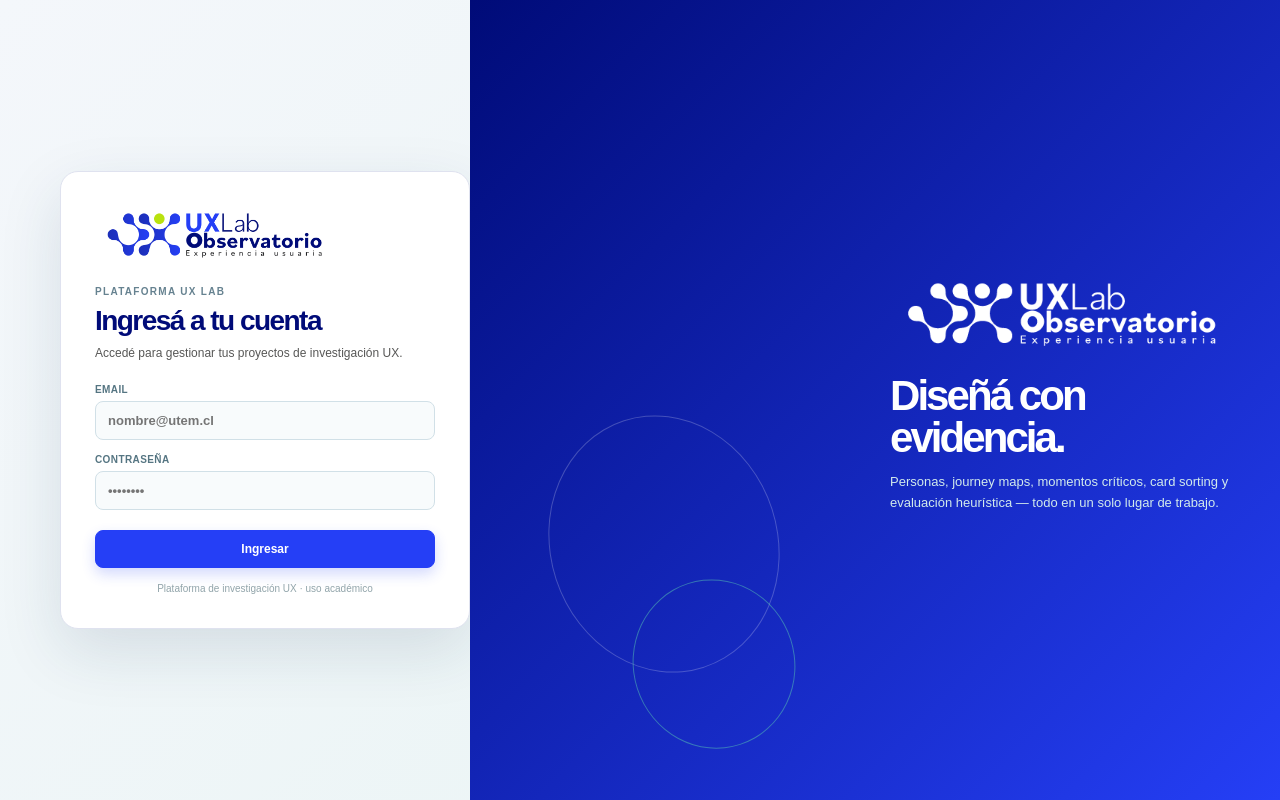
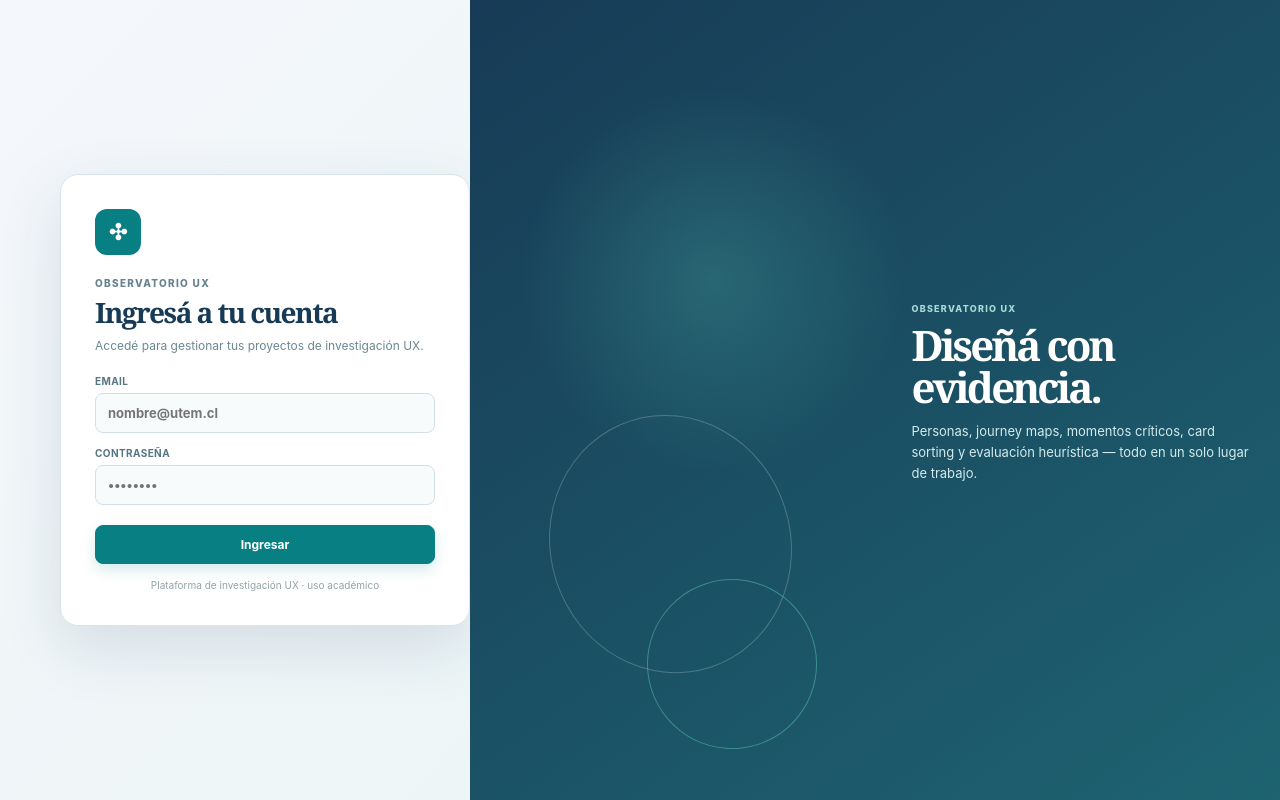
Before and after one commit to tvasquezm/observatorio-ux, a React (Vite) app in the folder apps/frontend/: page /login in a window 1280 px wide. Built offline with nearby package versions, Linux system fonts and the light colour scheme; no server answers.

Commit message:
revertir(frontend): restaurar el tema visual anterior

```diff
--- a/apps/frontend/src/features/auth/pages/LoginPage.tsx
+++ b/apps/frontend/src/features/auth/pages/LoginPage.tsx
@@ -21,8 +21,8 @@ export function LoginPage() {
   return (
     <div className="login">
       <section className="login-card">
-        <img className="login-logo" src="/brand/uxlab-observatorio.png" alt="UXLab Observatorio - Experiencia usuaria" />
-        <span className="eyebrow">PLATAFORMA UX LAB</span>
+        <div className="brand-mark">✣</div>
+        <span className="eyebrow">Observatorio UX</span>
         <h1>Ingresá a tu cuenta</h1>
         <p>Accedé para gestionar tus proyectos de investigación UX.</p>
 
@@ -63,7 +63,7 @@ export function LoginPage() {
         <div className="orbit" />
         <div className="orbit two" />
         <div>
-          <img className="login-art-logo" src="/brand/uxlab-observatorio-white.png" alt="UXLab Observatorio" />
+          <small>OBSERVATORIO UX</small>
           <strong>Diseñá con evidencia.</strong>
           <p>
             Personas, journey maps, momentos críticos, card sorting y evaluación
--- a/apps/frontend/src/layouts/AppLayout.tsx
+++ b/apps/frontend/src/layouts/AppLayout.tsx
@@ -30,10 +30,10 @@ export function AppLayout() {
     <div className="app">
       <aside className="side">
         <div className="brand">
-          <img className="brand-isotipo" src="/brand/uxlab-isotipo-white.png" alt="UXLab" />
+          <div className="brand-mark">✣</div>
           <div>
-            <b>UXLab Observatorio</b>
-            <small>Experiencia usuaria</small>
+            <b>Observatorio UX</b>
+            <small>UTEM</small>
           </div>
         </div>
 
--- a/apps/frontend/src/styles/theme.css
+++ b/apps/frontend/src/styles/theme.css
@@ -428,49 +428,3 @@ button { cursor: pointer; }
   .facts, .persona-sections, .finding-grid, .analysis-stats { grid-template-columns: 1fr; }
   .matrix { margin: 20px 0; height: 300px; }
 }
-
-/* ---------- Aplicación de marca UXLab ---------- */
-:root {
-  --navy: #000b78;
-  --navy-2: #000b78;
-  --teal: #253ff6;
-  --mint: #b9e20e;
-  --ink: #131315;
-  --muted: #575756;
-  --bg: #f7f8fc;
-  --line: #dfe2ef;
-  --coral: #000b78;
-  --shadow: 0 10px 28px rgba(0, 11, 120, .10);
-}
-
-html, body, #root { font-family: "Bilo", Arial, Helvetica, sans-serif; color: var(--ink); }
-.brand-isotipo { width: 42px; height: 42px; object-fit: contain; flex: 0 0 42px; }
-.login-logo { display: block; width: min(230px, 100%); height: auto; margin-bottom: 8px; }
-.login-art-logo { display: block; width: min(330px, 100%); height: auto; margin-bottom: 20px; }
-.brand-mark { background: var(--teal); }
-.side { background: var(--navy); }
-.side .brand b { color: #fff; }.side .brand small { color: #fff; opacity: .78; }
-.login-art { background: linear-gradient(135deg, var(--navy), var(--teal)); }
-.login-art strong { font-family: "Bilo", Arial, Helvetica, sans-serif; font-weight: 800; }
-.login-card h1, .page-head h1, .welcome h1, .section-title h2, .panel h2, .finding h3, .identity h2, .project-card h3, .cluster h3, .tech-card h3, .insight strong { font-family: "Bilo", Arial, Helvetica, sans-serif; font-weight: 800; }
-.page-head h1, .welcome h1 { letter-spacing: -.055em; }
-.primary { background: var(--teal); border-color: var(--teal); box-shadow: 0 6px 14px #253ff633; }
-.primary:hover { background: #1c2fb9; }
-.secondary { border-color: #b8c0f2; color: var(--navy); background: #fff; }
-.nav-btn.active { background: var(--mint); color: var(--navy); box-shadow: inset 3px 0 var(--teal); }
-.role, .count { background: #eef0ff; border-color: #d8dcff; color: var(--navy); }
-.tech-card.c1 { background: linear-gradient(135deg, #eef0ff, #dce1ff); }
-.tech-card.c2 { background: linear-gradient(135deg, #f4f9dc, #e7f2b4); }
-.tech-card.c3 { background: linear-gradient(135deg, var(--navy), #1c2fb9); }.tech-card.c3 h3, .tech-card.c3 p, .tech-card.c3 small { color: #fff; }
-.tech-card.c4 { background: linear-gradient(135deg, #e6e9ff, #cfd5ff); }
-.tech-card.c5 { background: linear-gradient(135deg, #f4f9dc, #dfeea0); }
-.tech-glyph { color: var(--teal); background: #ffffffcc; }
-.tech-card.c3 .tech-glyph { background: #ffffff22; color: var(--mint); }
-.decision { background: linear-gradient(145deg, var(--navy), #1c2fb9); }.decision .kicker { color: var(--mint); }
-.welcome-visual { background: linear-gradient(145deg, #eef0ff, #dfe3ff 62%, #f4f9dc); border-color: #000b781a; }
-.welcome-visual:before { border-color: #253ff659; }.node { border-color: #253ff647; color: var(--navy); }.welcome-visual > b { font-family: "Bilo", Arial, Helvetica, sans-serif; }
-.moment-dot { background: var(--teal); box-shadow: 0 4px 12px #000b7833; }.moment-dot.selected { background: var(--navy); color: var(--mint); }
-.severity-row.sev-critical i, .severity-row.sev-major i, .severity-row.sev-minor i, .severity-row.sev-cosmetic i { background: var(--teal); }
-.toast { background: var(--navy); box-shadow: 0 10px 25px #000b7840; }.toast b { color: var(--mint); }
-.kicker { color: var(--navy); }
-.side-user > span { background: var(--mint); color: var(--navy); }
```
